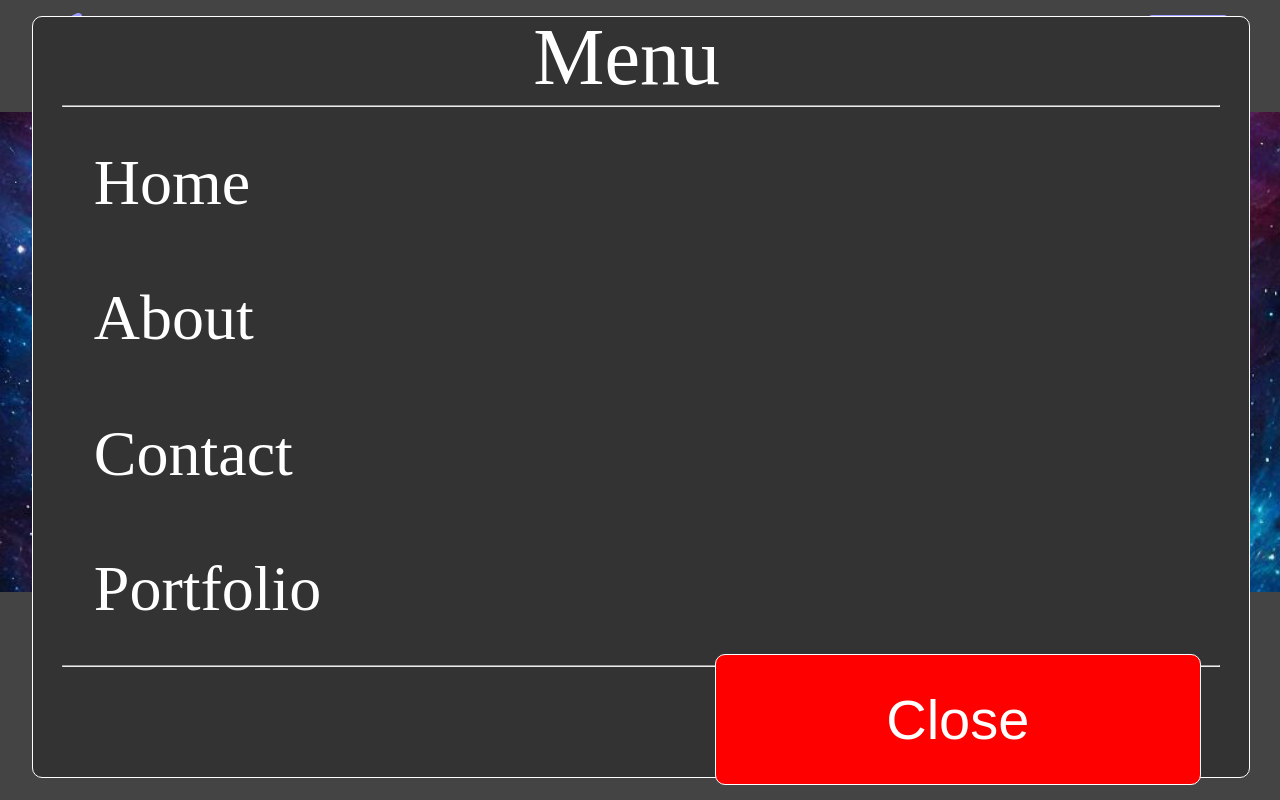
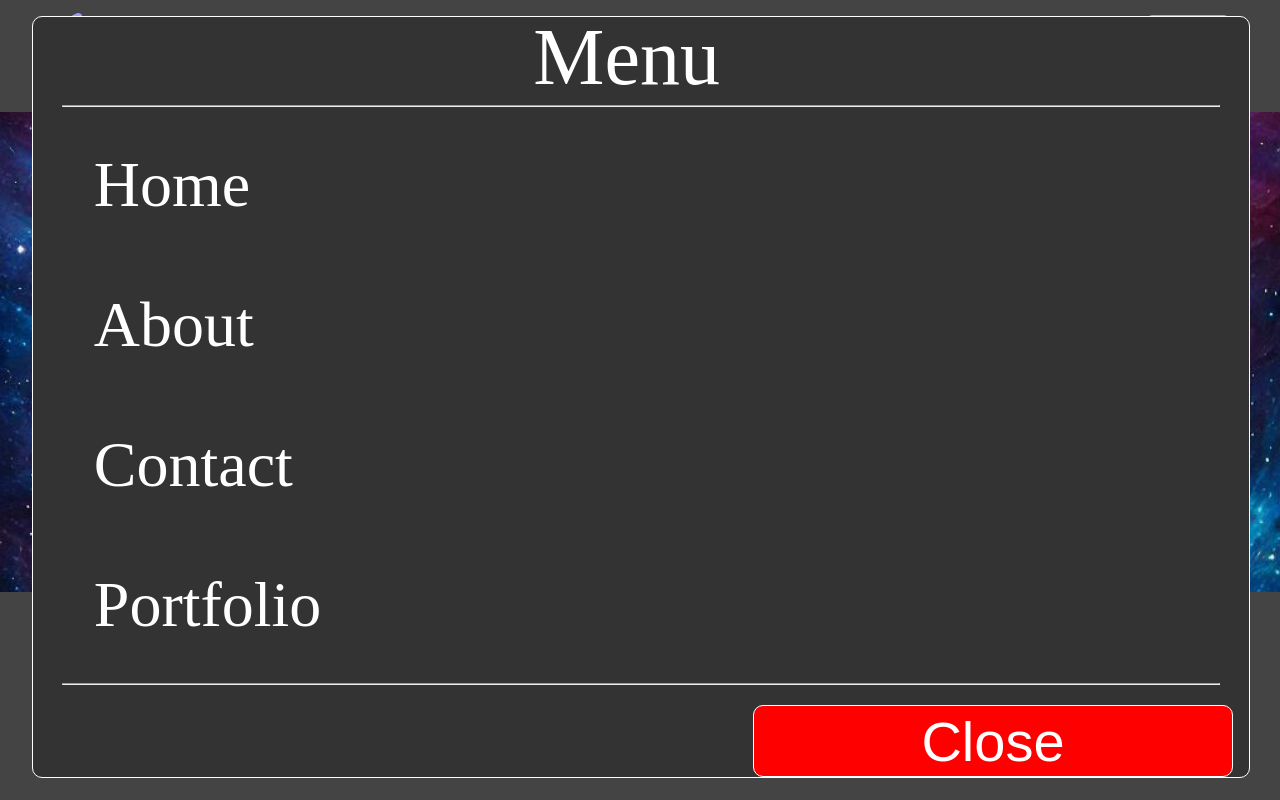
Before and after one commit to Jameshuff95/jan2025, a React (Vite) app: page /portfolio in a window 1280 px wide. Both pictures are taken after a click on the icon 1187 px from the left and 56 px from the top of the page. Shown: the part 69-869 px from the top of the page. Built offline with nearby package versions, Linux system fonts and the light colour scheme.

Commit message:
modified modal

```diff
--- a/src/Components/Modal.tsx
+++ b/src/Components/Modal.tsx
@@ -45,11 +45,11 @@ const Menu: React.FC<ModalProps> = ({ show, handleClose }) => {
         </Row>
         <hr />
       </Modal.Header>
-      <Modal.Body>
+      <Modal.Body style={{ height: '70vh' }}>
         <Col
           style={{
-            height: '85vh',
-            justifyContent: 'space-between',
+            justifyContent: 'space-around',
+            height: '100%',
           }}
         >
           {links.map((link, index) => (
@@ -63,7 +63,6 @@ const Menu: React.FC<ModalProps> = ({ show, handleClose }) => {
                 alignItems: 'center',
                 textDecoration: 'none',
                 color: 'var(--card-text)',
-                height: '15%',
                 padding: '2% 5%',
                 fontSize: '4rem',
               }}
@@ -71,11 +70,17 @@ const Menu: React.FC<ModalProps> = ({ show, handleClose }) => {
               {link.text}
             </Link>
           ))}
+        </Col>
+      </Modal.Body>
       <hr />
-          <Row
+
+      <Modal.Footer
         style={{
+          display: 'flex',
+          alignItems: 'center',
           justifyContent: 'flex-end',
-              height: '15vh',
+          height: '12vh',
+          padding: '0 1rem 0 0',
         }}
       >
         <Button
@@ -85,9 +90,8 @@ const Menu: React.FC<ModalProps> = ({ show, handleClose }) => {
             background: 'red',
             color: 'white',
             cursor: 'pointer',
-                margin: '0 3rem 2rem 0',
-                padding: '2rem .75rem',
             width: '40%',
+            height: '75%',
             border: '1px solid var(--card-text)',
             borderRadius: '10px',
             fontSize: '3.5rem',
@@ -95,9 +99,7 @@ const Menu: React.FC<ModalProps> = ({ show, handleClose }) => {
         >
           Close
         </Button>
-          </Row>
-        </Col>
-      </Modal.Body>
+      </Modal.Footer>
     </Modal>
   );
 };
```
Lines whose indentation alone changed are shown as unchanged.
